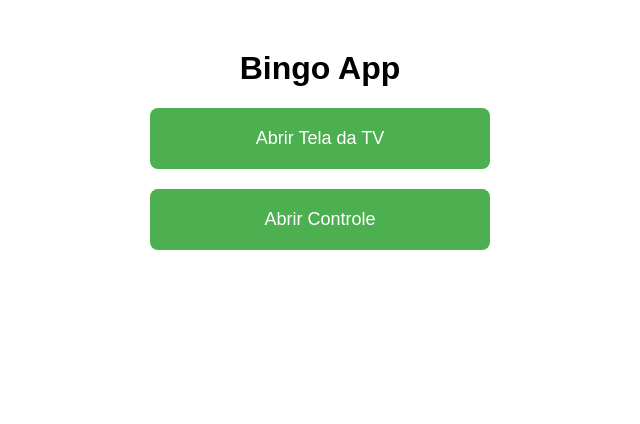
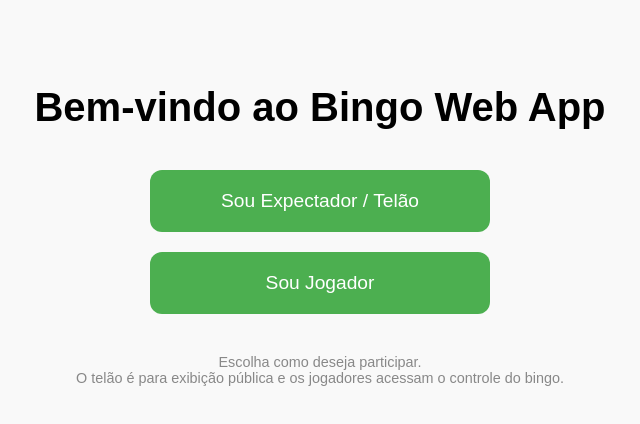
Before and after one commit to Vbox20/bingo-tv, a plain HTML site: page index.html in a window 1280 px wide. Shown: the whole page, without its empty margins (320-960 px from the left). Drawn offline with Linux system fonts and the light colour scheme.

Commit message:
Add files via upload
testando novo index

```diff
--- a/index.html
+++ b/index.html
@@ -1,30 +1,49 @@
+
 <!DOCTYPE html>
-<html>
+<html lang="pt-BR">
 <head>
-  <title>Bingo App</title>
+  <meta charset="UTF-8">
+  <meta name="viewport" content="width=device-width, initial-scale=1.0">
+  <title>Bingo Web App</title>
   <style>
     body {
-      font-family: sans-serif;
+      font-family: Arial, sans-serif;
+      background: #f9f9f9;
       text-align: center;
-      margin-top: 50px;
+      padding: 50px 20px;
+    }
+    h1 {
+      font-size: 2.5em;
+      margin-bottom: 40px;
     }
     .botao {
       display: block;
-      background: #4CAF50;
+      width: 90%;
+      max-width: 300px;
+      margin: 20px auto;
+      padding: 20px;
+      font-size: 1.2em;
       color: white;
-      padding: 20px;
-      margin: 20px auto;
-      max-width: 300px;
+      background-color: #4CAF50;
+      border: none;
+      border-radius: 12px;
       text-decoration: none;
-      border-radius: 8px;
-      font-size: 18px;
+      transition: background 0.3s;
+    }
+    .botao:hover {
+      background-color: #388E3C;
     }
   </style>
 </head>
 <body>
-  <h1>Bingo App</h1>
+  <h1>Bem-vindo ao Bingo Web App</h1>
 
-  <a class="botao" href="bingo-tv-improved.html">Abrir Tela da TV</a>
-  <a class="botao" href="bingo-controle.html">Abrir Controle</a>
+  <a href="bingo-tv-improved.html" class="botao">Sou Expectador / Telão</a>
+  <a href="bingo-controle.html" class="botao">Sou Jogador</a>
+
+  <p style="margin-top: 40px; font-size: 0.9em; color: #888;">
+    Escolha como deseja participar.<br>
+    O telão é para exibição pública e os jogadores acessam o controle do bingo.
+  </p>
 </body>
 </html>
```
